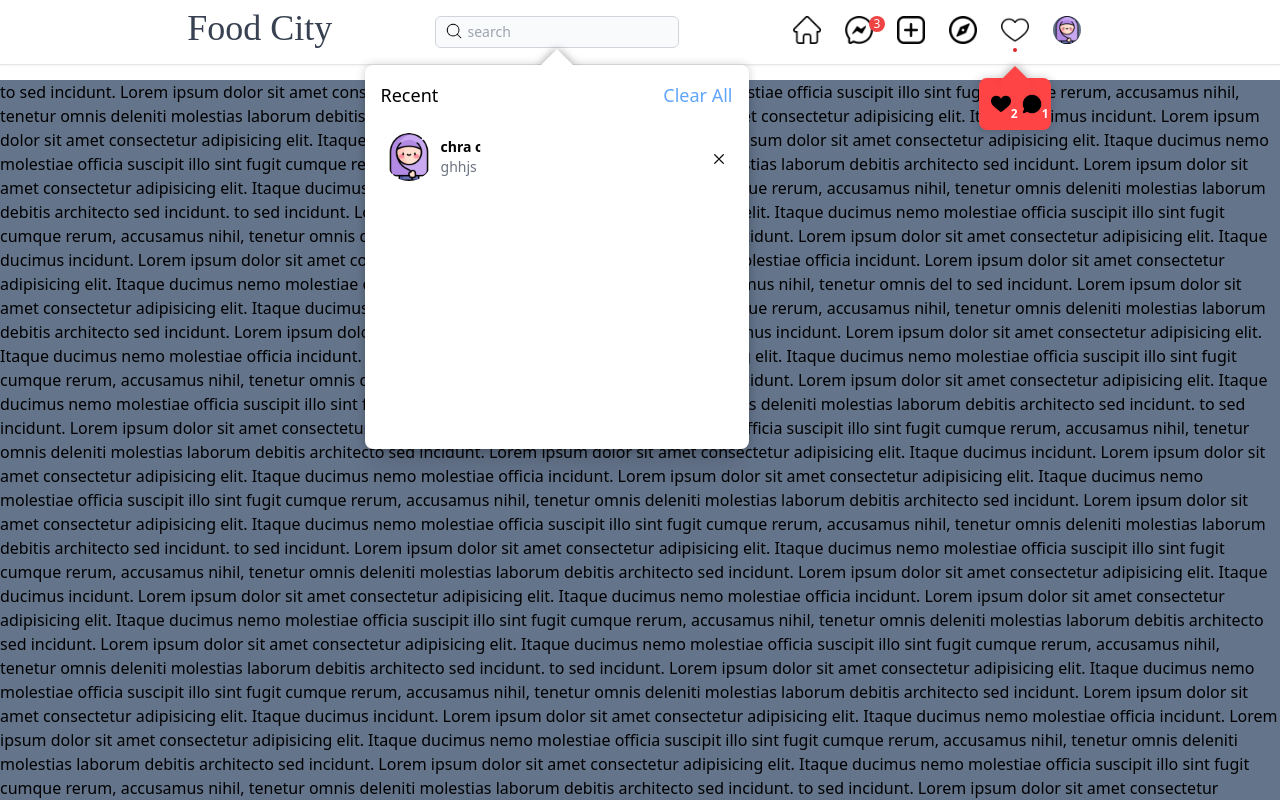
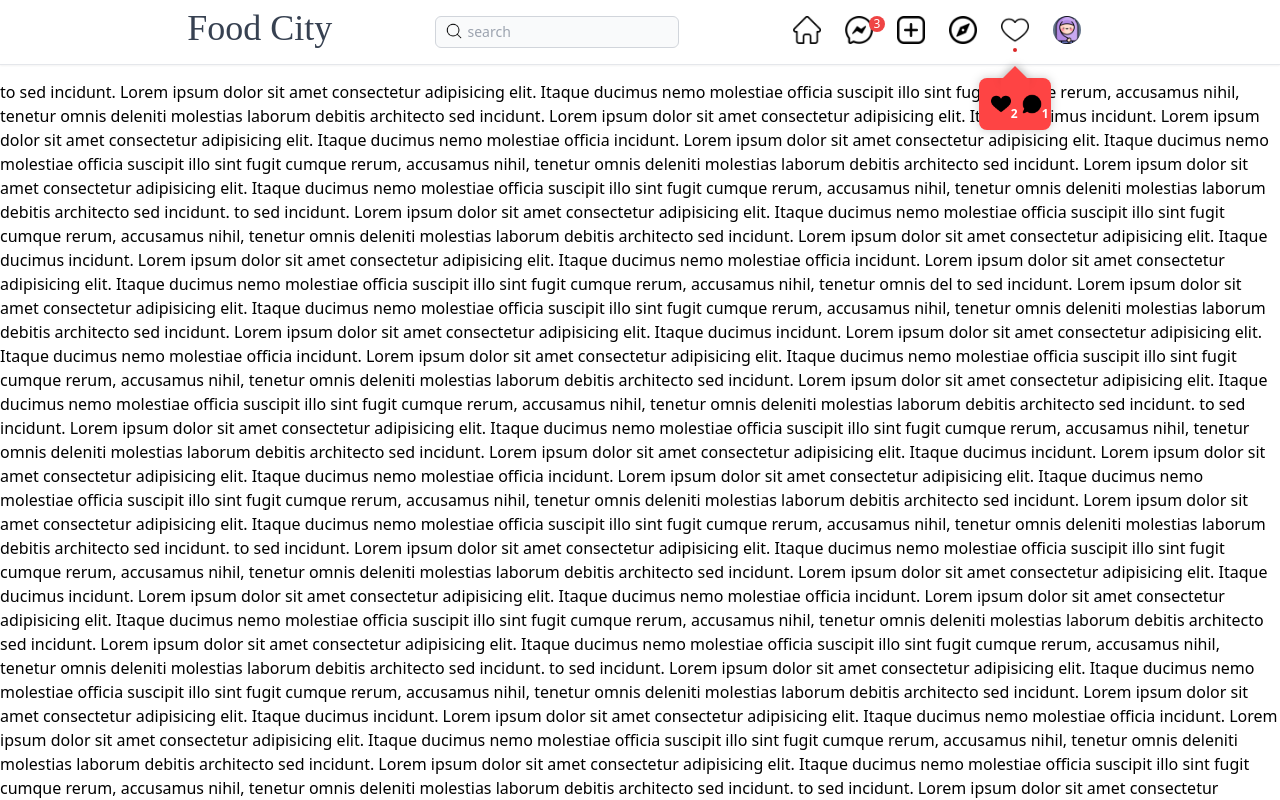
Before and after one commit to chra-O/Food-City, a React (Create React App) app: page /home in a window 1280 px wide. Shown: the top 800 px of the page. Built offline with nearby package versions, Linux system fonts and the light colour scheme.

Commit message:
clish the search input

```diff
--- a/src/Commponent/NavBar.jsx
+++ b/src/Commponent/NavBar.jsx
@@ -5,15 +5,18 @@ import SearchTip from "./SearchTip";
 export default function NavBar() {
   const [search, setSearch] = useState(true);
   const [corss, setcross] = useState(false);
+  const [searchTip, setSearchTip] = useState(false);
   const inputref = useRef(null);
   useEffect(() => {
     const oustsiteClick = (e) => {
       if (!inputref?.current?.contains(e.target)) {
         setcross(false);
         setSearch(true);
+        setSearchTip(false);
       } else {
         setcross(true);
         setSearch(false);
+        setSearchTip(true);
       }
     };
     document.addEventListener("mousedown", oustsiteClick);
@@ -51,7 +54,7 @@ export default function NavBar() {
                 alt=""
               ></img>
             )}
-            <SearchTip />
+            {searchTip && <SearchTip />}
           </div>
           <div className="relative flex">
             <img
--- a/src/Commponent/SearchTip.jsx
+++ b/src/Commponent/SearchTip.jsx
@@ -3,7 +3,7 @@ import React from "react";
 export default function SearchTip() {
   return (
     <>
-      <div className="search absolute top-12 bg-white w-96 left-1/2 -translate-x-1/2 shadow-xl  p-4 mb-2 rounded-lg  h-96   ">
+      <div className="search absolute top-12 bg-white w-96 left-1/2 -translate-x-1/2 shadow-xl  p-4 mb-2 rounded-lg  h-96  overflow-y-auto ">
         <div className="flex justify-between mb-5">
           <h3 className=" text-lg text-black">Recent</h3>
           <button className=" text-blue-400 text-lg ">Clear All</button>
@@ -32,7 +32,6 @@ export default function SearchTip() {
             ></img>
           </div>
         </div>
-
       </div>{" "}
     </>
   );
--- a/src/Page/Home.jsx
+++ b/src/Page/Home.jsx
@@ -6,7 +6,7 @@ export default function Home() {
   return (
     <>
       <NavBar />
-      <div className="mt-20 bg-slate-500">
+      <div className="mt-20 ">
         to sed incidunt. Lorem ipsum dolor sit amet consectetur adipisicing
         elit. Itaque ducimus nemo molestiae officia suscipit illo sint fugit
         cumque rerum, accusamus nihil, tenetur omnis deleniti molestias laborum
```
